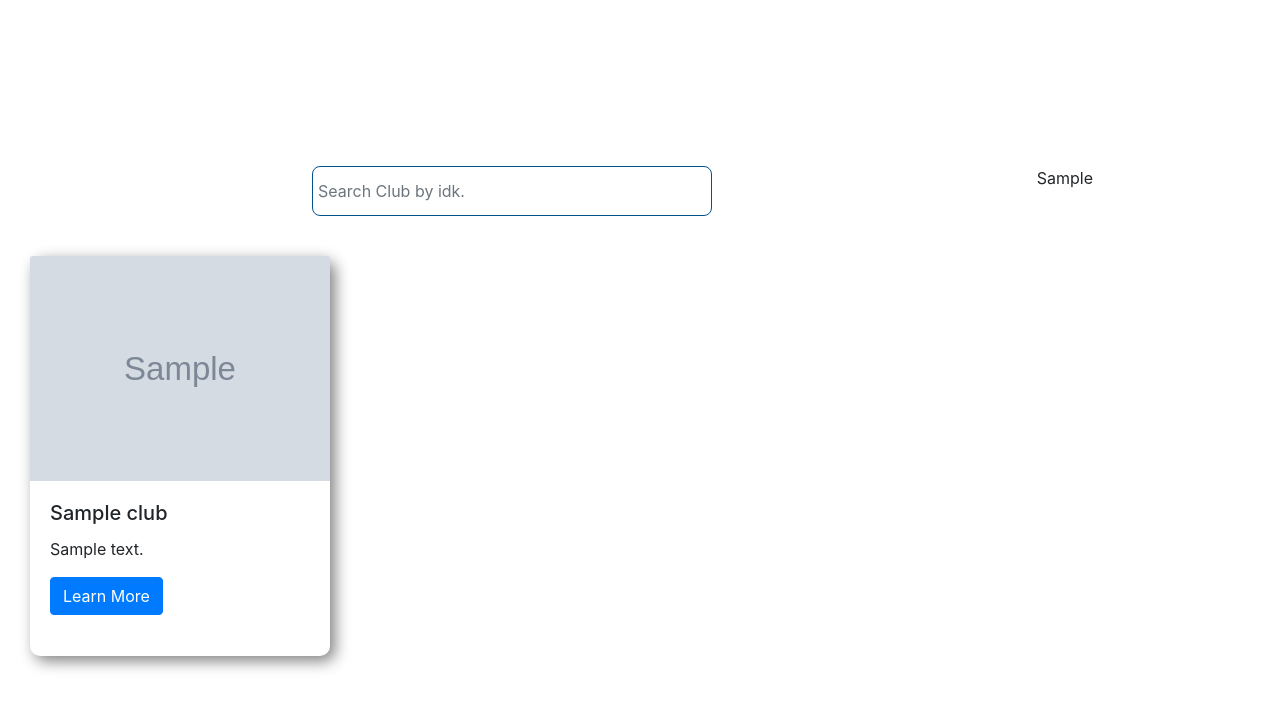
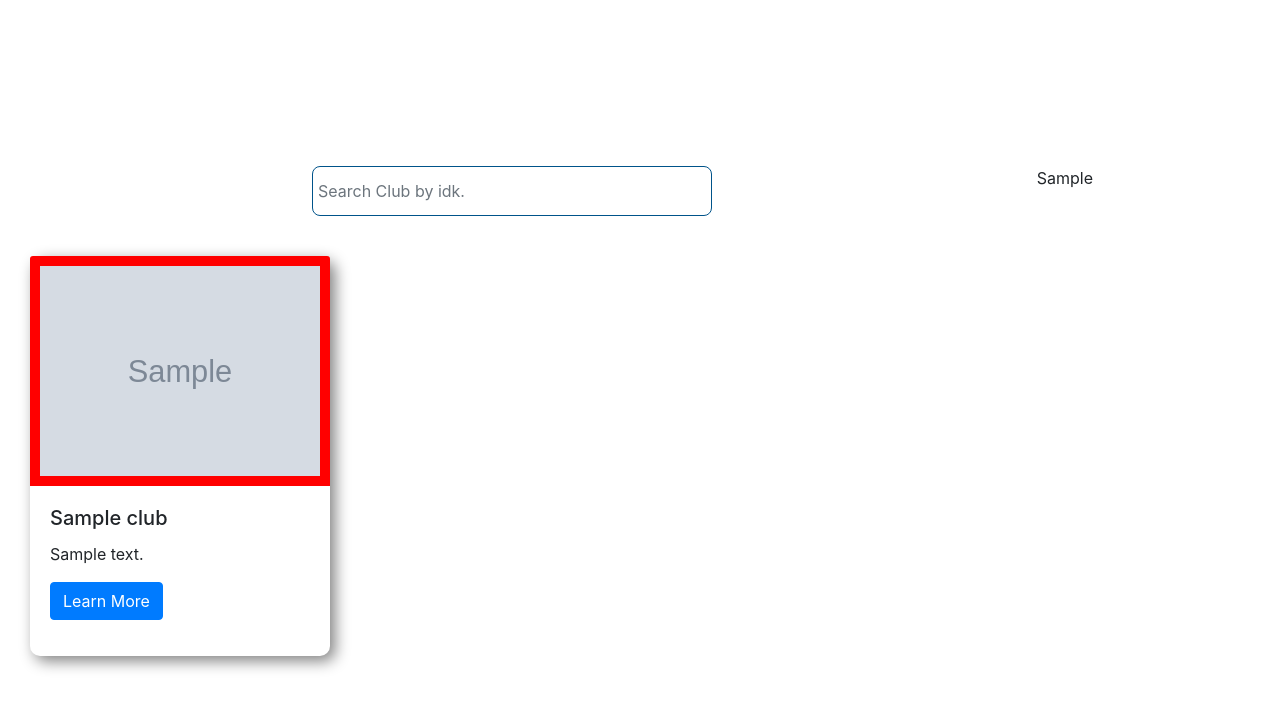
Before and after one commit to Aydinm1/ClubNav, a Django app: page / in a window 1280 px wide. Shown: the top 709 px of the page. Run offline with Django 4.2, Linux system fonts and the light colour scheme; tables that the repository leaves empty hold one stand-in row (values such as "Sample post"); grey boxes marked "Sample" are stand-in pictures.

Commit message:
[Legacy commit squashed]

```diff
--- a/clubsite/list/static/styles.css
+++ b/clubsite/list/static/styles.css
@@ -128,11 +128,6 @@ li a:hover{
 }
 
 .card-img-top{
-    overflow: hidden;
-    border-top-left-radius: 10px;
-    border-top-right-radius: 10px;
-    max-width: 100%;
-    object-fit: cover;
-    object-position: left top;
+    border:red 10px solid;
 
 }
```
